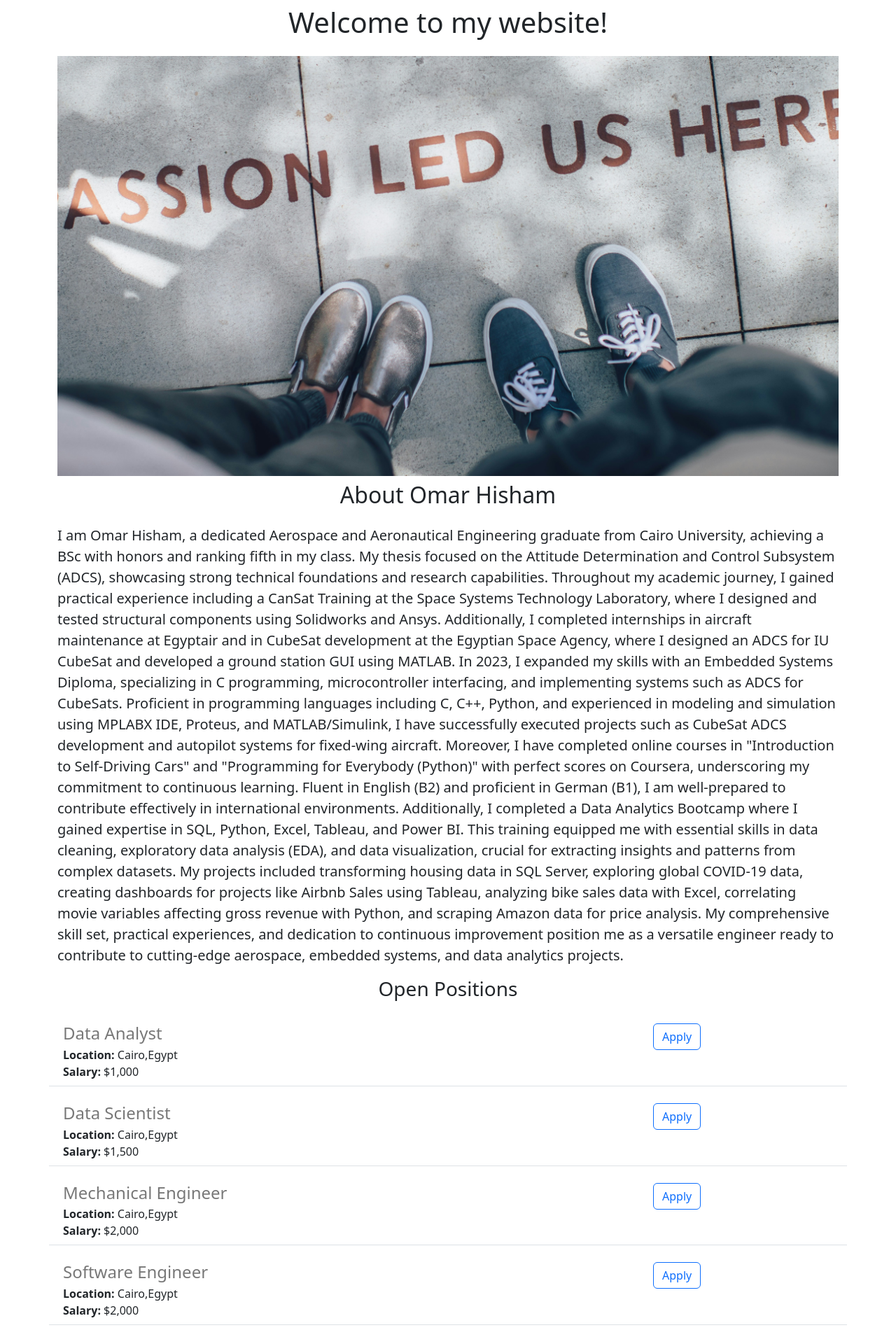
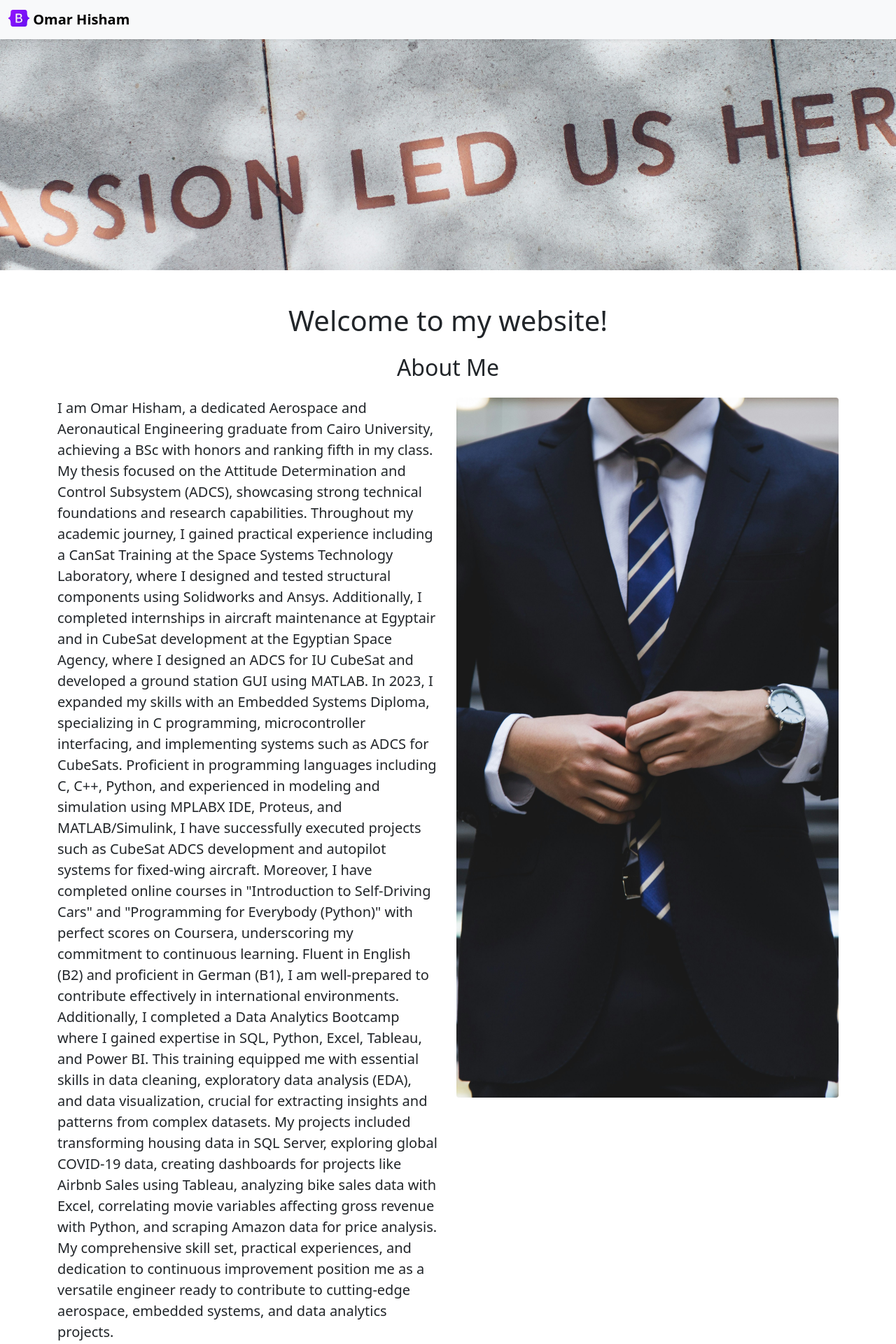
Before and after one commit to omarhisham75/Omar_Website, a Flask app: page / in a window 1280 px wide. Shown: the top 1920 px of the page at 70% size. Run offline with Flask 3, Linux system fonts and the light colour scheme.

Commit message:
To be Continued

```diff
--- /dev/null
+++ b/templates/footer.html
@@ -0,0 +1,12 @@
+<div class="container">
+  <footer class="py-3 my-4">
+    <ul class="nav justify-content-center border-bottom pb-3 mb-3">
+      <li class="nav-item"><a href="#" class="nav-link px-2 text-body-secondary">Home</a></li>
+      <li class="nav-item"><a href="#" class="nav-link px-2 text-body-secondary">Features</a></li>
+      <li class="nav-item"><a href="#" class="nav-link px-2 text-body-secondary">Pricing</a></li>
+      <li class="nav-item"><a href="#" class="nav-link px-2 text-body-secondary">FAQs</a></li>
+      <li class="nav-item"><a href="#" class="nav-link px-2 text-body-secondary">About</a></li>
+    </ul>
+    <p class="text-center text-body-secondary">&copy; 2024 Omar, Inc</p>
+  </footer>
+</div>
--- a/templates/home.html
+++ b/templates/home.html
@@ -7,17 +7,22 @@
      <link href="https://cdn.jsdelivr.net/npm/bootstrap@5.3.3/dist/css/bootstrap.min.css" rel="stylesheet" integrity="sha384-QWTKZyjpPEjISv5WaRU9OFeRpok6YctnYmDr5pNlyT2bRjXh0JMhjY6hW+ALEwIH" crossorigin="anonymous">
     <style>
       #banner {
-        height: 600px;
+        height: 330px;
         width: 100%;
         object-fit: cover;
+        margin-bottom: 40px;
       }
     </style>
   </head>
   <body>
+    {% include 'nav.html' %}
+    <img class="img-fluid" id="banner" src="https://cf5b9ce2-1358-4574-b501-6e73f755107c-00-1p1roun3817r2.janeway.replit.dev//static/banner.jpg">
     <div class="container">
       <h1 class="text-center mt-2 mb-4">Welcome to my website!</h1>
-      <img class="img-fluid" id="banner" src="https://cf5b9ce2-1358-4574-b501-6e73f755107c-00-1p1roun3817r2.janeway.replit.dev//static/banner.jpg"  >
-      <h2 class="text-center mt-2 mb-4"> About Omar Hisham </h2>
+
+      <h2 class="text-center mt-2 mb-4"> About Me </h2>
+      <div class="row" style="margin-bottom: 16px;">
+        <div class="col-md-6">
       <p class="lead">
         I am Omar Hisham, a dedicated Aerospace and Aeronautical Engineering graduate from Cairo University, achieving a BSc with honors and ranking fifth in my class. My thesis focused on the Attitude Determination and Control Subsystem (ADCS), showcasing strong technical foundations and research capabilities. Throughout my academic journey, I gained practical experience including a CanSat Training at the Space Systems Technology Laboratory, where I designed and tested structural components using Solidworks and Ansys. Additionally, I completed internships in aircraft maintenance at Egyptair and in CubeSat development at the Egyptian Space Agency, where I designed an ADCS for IU CubeSat and developed a ground station GUI using MATLAB.
 
@@ -29,6 +34,11 @@
 
         My comprehensive skill set, practical experiences, and dedication to continuous improvement position me as a versatile engineer ready to contribute to cutting-edge aerospace, embedded systems, and data analytics projects.
         </p>
+        </div>
+        <div class="d-none d-md-block col-md-6">
+        <img class="img-fluid" id="banner" src="/static/work.jpg" style="height: 1000px;border-radius: 4px;" >
+        </div>
+        </div>
       <h3 class="text-center mt-2 mb-4"> Open Positions </h3>
       <div>
         {%for job in jobs%}
@@ -43,16 +53,14 @@
            </div>
           </div>
             <div class="col-3">
-              <button type="button" class="btn btn-outline-primary">Apply</button>
+              <a href="https://www.google.com/" type="button" class="btn btn-outline-primary">Apply</a>
             </div>
           </div>
         {%endfor%}
       </div>
       <div class="text-center">
         <button class="btn btn-primary btn-lg mt-4">Contact me</button>
-      </div>
-      <p class="text-center mt-4">Copywrite 2024, Omar Hisham</p>
-      </div>
+    {% include 'footer.html' %}
   </body>
 
 </html>
--- /dev/null
+++ b/templates/nav.html
@@ -0,0 +1,9 @@
+<nav class="navbar bg-body-tertiary shadow-sm fixed-top bg-white">
+  <div class="container-fluid">
+    <a class="navbar-brand" href="#">
+      <img src="https://cf5b9ce2-1358-4574-b501-6e73f755107c-00-1p1roun3817r2.janeway.replit.dev//static/logo.svg" alt="Logo" width="30" height="24" class="d-inline-block align-text-top">
+      <b>Omar Hisham</b>
+    </a>
+  </div>
+</nav>
+<div style = "height: 56px"></div>
```
Also changed, not shown: static/banner.jpg, static/logo.svg (added), static/work.jpg (added).
